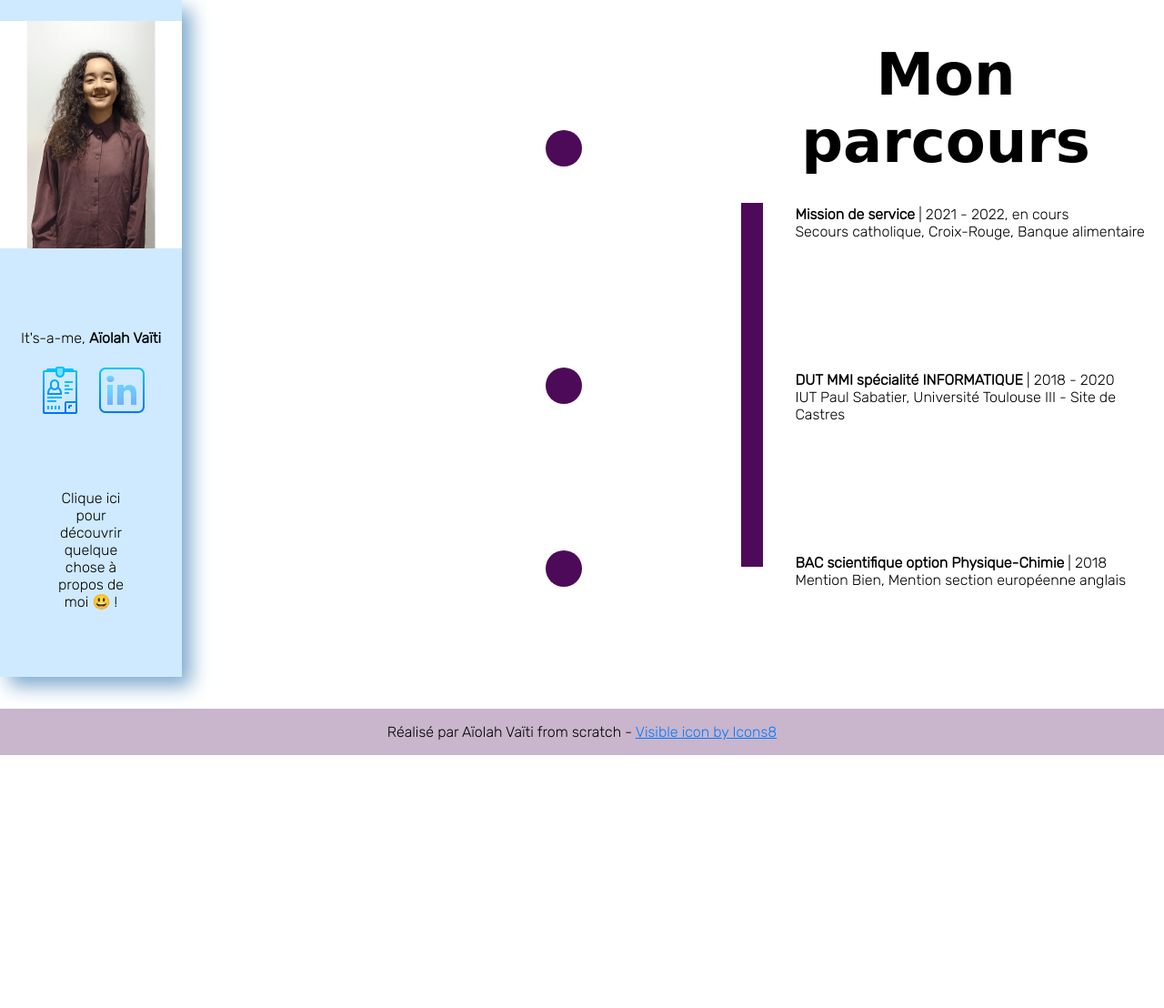
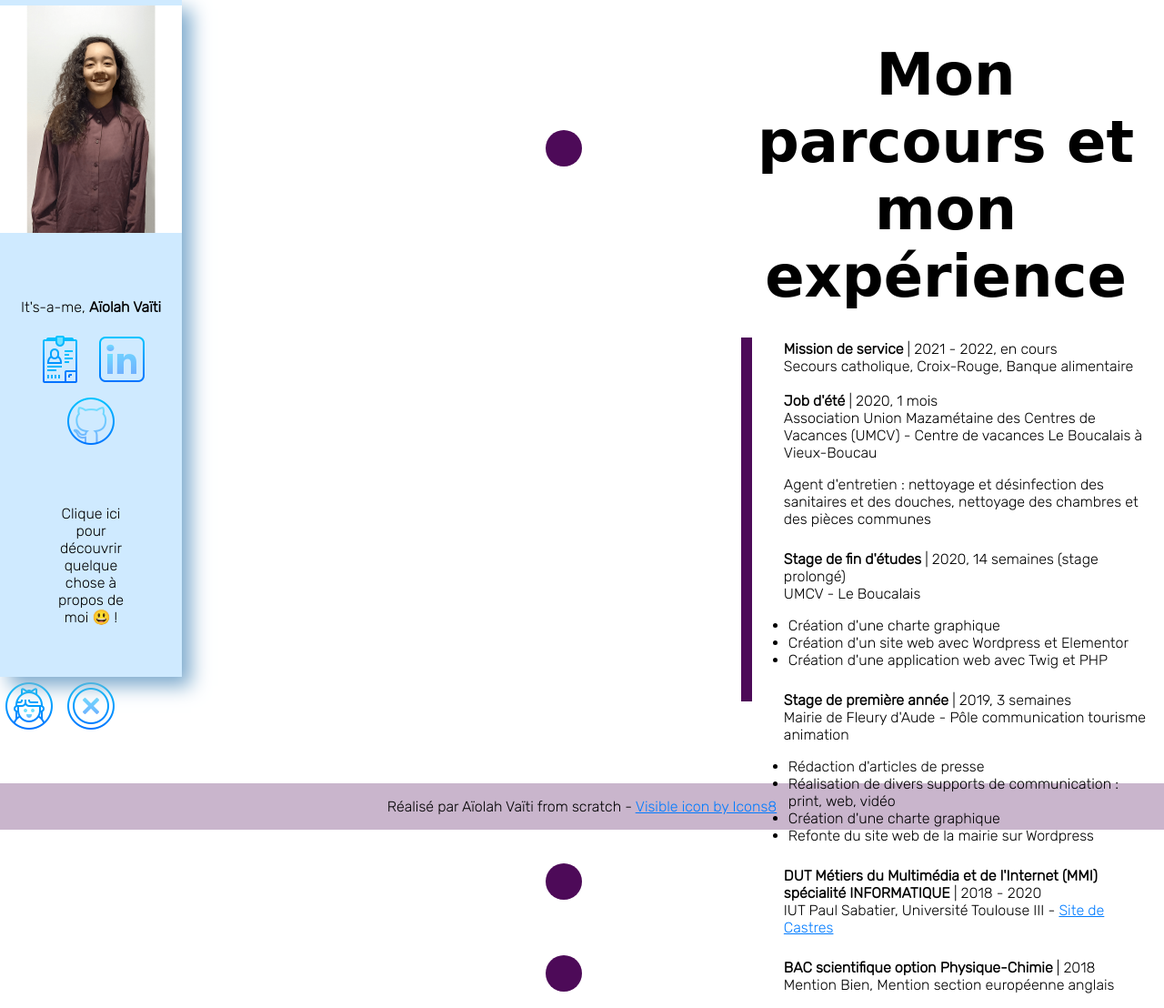
Before and after one commit to aiolah/portfolio, a PHP site: template Views/parcours.html.twig in a window 1280 px wide. Shown: the part 196-1304 px from the top of the page at 91% size. Before the commit the page ends 1026 px from the top, so only its background shows below. Run offline with PHP 8.4, Linux system fonts and the light colour scheme; the template is opened without the code that fills it, so the values that code supplies are empty; some libraries are stand-ins or nearby versions; some web fonts are replaced.

Commit message:
Updates
Lundi déjà sélectionné, aside avec la croix, ajout de mon expérience sur la page parcours

```diff
--- a/Views/accueil.html.twig
+++ b/Views/accueil.html.twig
@@ -4,7 +4,7 @@
     <meta charset="UTF-8">
     <meta http-equiv="X-UA-Compatible" content="IE=edge">
     <meta name="viewport" content="width=device-width, initial-scale=1.0">
-    <meta name="description" content="Bienvenue sur le portfolio d'Aïolah Vaïti ! Découvrez mes productions, mon parcours ainsi que ma mission de service !">
+    <meta name="description" content="">
     <link rel="stylesheet" href="style.css">
     <link rel="stylesheet" href="../hint.css-2.7.0/hint.css">
     <link rel="preconnect" href="https://fonts.googleapis.com">
@@ -14,6 +14,7 @@
     <link href="https://fonts.googleapis.com/css2?family=Rubik:wght@300&display=swap" rel="stylesheet">
     <link rel="icon" type="image/x-icon" href="images/favicon.ico">
     <title>Accueil - Aïolah Vaïti</title>
+    <script src="js/meta_desc.js"></script>
     <script>
 
         // On redirige vers m.aiolah-vaiti.fr si on est sur un portable
@@ -52,12 +53,16 @@
                         <a href="https://www.linkedin.com/in/aiolah-vaiti/" target="_blank" title="Mon compte LinkedIn !" class="icon">
                             <img src="images/linkedin.png" alt="Icône LinkedIn">
                         </a>
+                        <a href="https://github.com/aiolah" target="_blank" title="Mes repositories Github !" class="icon">
+                            <img src="images/github-gradient.png" alt="Icône Github">
+                        </a>
                     </div>
                 </div>
                 <p id="quote">Clique ici pour découvrir quelque chose à propos de moi 😃 !</p>
             </aside>
-            <div id="profil-container">
-                <img src="images/profil.png" id="profil">
+            <div id="profile-container">
+                <img src="images/profil.png" id="profile" class="iconActive">
+                <img src="images/croix.png" id="cross" class="iconNonActive">
             </div>
         </div>
 
@@ -87,6 +92,7 @@
         </p>
     </footer>
     <script src="js/accueil.js"></script>
+    <script src="js/aside.js"></script>
     <script src="js/anecdotes.js"></script>
     <script src="js/liens.js"></script>
     {% if mission %}
--- a/Views/parcours.html.twig
+++ b/Views/parcours.html.twig
@@ -3,25 +3,64 @@
 {% block section %}
 
         <article>
-            <h1>Mon parcours</h1>
+            <h1>Mon parcours et mon expérience</h1>
             <div id="container-parcours">
                 <div id="rectangle"></div>
                 <div id="small-container-parcours">
-                    <div class="formation" id="mission">
+                    <div class="training" id="mission">
                         <div class="cercle" id="cercle1"></div>
                         <p class="mention">
                             <strong>Mission de service</strong> | 2021 - 2022, en cours<br>
                             Secours catholique, Croix-Rouge, Banque alimentaire
                         </p>
                     </div>
-                    <div class="formation">
+                    <div class="training" id="mission">
+                        <div class="carre-oriente" id="carre1"></div>
+                        <p class="mention">
+                            <strong>Job d'été</strong> | 2020, 1 mois<br>
+                            Association Union Mazamétaine des Centres de Vacances (UMCV) - Centre de vacances Le Boucalais à Vieux-Boucau
+                        </p>
+                        <p class="mention">
+                            Agent d'entretien : nettoyage et désinfection des sanitaires et des douches, nettoyage des chambres et des pièces communes
+                        </p>
+                    </div>
+                    <div class="training">
+                        <div class="carre-oriente centrer"></div>
+                        <p class="mention">
+                            <strong>Stage de fin d'études</strong> | 2020, 14 semaines (stage prolongé)<br>
+                             UMCV - Le Boucalais
+                        </p>
+                        <p class="mention">
+                            <ul>
+                                <li>Création d'une charte graphique</li>
+                                <li>Création d'un site web avec Wordpress et Elementor</li>
+                                <li>Création d'une application web avec Twig et PHP</li>
+                            </ul>
+                        </p>
+                    </div>
+                    <div class="training">
+                        <div class="carre-oriente centrer"></div>
+                        <p class="mention">
+                            <strong>Stage de première année</strong> | 2019, 3 semaines<br>
+                            Mairie de Fleury d'Aude - Pôle communication tourisme animation
+                        </p>
+                        <p class="mention">
+                            <ul>
+                                <li>Rédaction d'articles de presse</li>
+                                <li>Réalisation de divers supports de communication : print, web, vidéo</li>
+                                <li>Création d'une charte graphique</li>
+                                <li>Refonte du site web de la mairie sur Wordpress</li>
+                            </ul>
+                        </p>
+                    </div>
+                    <div class="training">
                         <div class="cercle centrer"></div>
                         <p class="mention">
-                            <strong>DUT MMI spécialité INFORMATIQUE</strong> | 2018 - 2020<br>
-                            IUT Paul Sabatier, Université Toulouse III - Site de Castres<br>
+                            <strong>DUT Métiers du Multimédia et de l'Internet (MMI) spécialité INFORMATIQUE</strong> | 2018 - 2020<br>
+                            IUT Paul Sabatier, Université Toulouse III - <a href="https://www.mmi.iut-tlse3.fr/" target="_blank">Site de Castres</a><br>
                         </p>
                     </div>
-                    <div class="formation">
+                    <div class="training">
                         <div class="cercle centrer"></div>
                         <p class="mention">
                             <strong>BAC scientifique option Physique-Chimie</strong> | 2018<br>
```
Also changed, not shown: Views/mission_de_service.html.twig (+11 -2 lines). Lines whose indentation alone changed are shown as unchanged.
